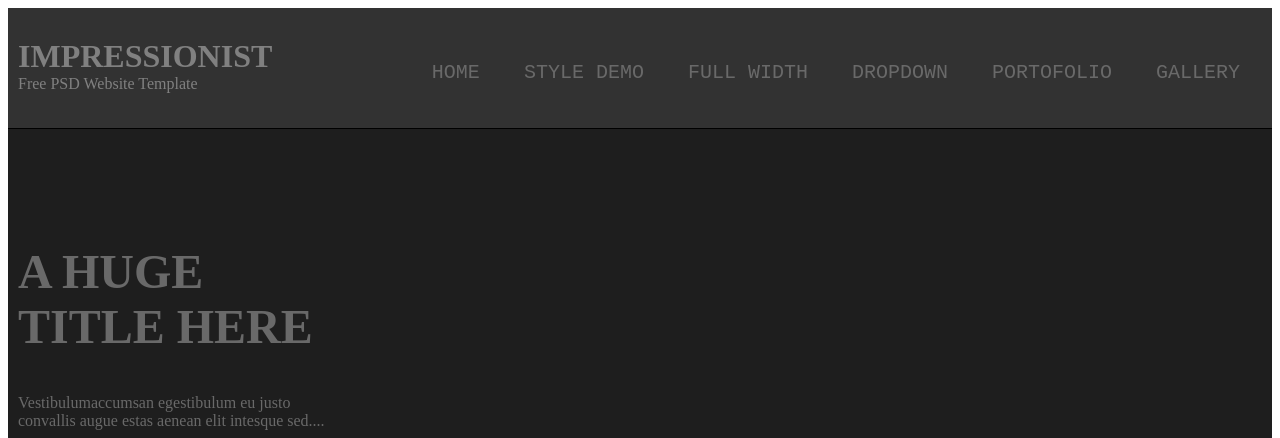
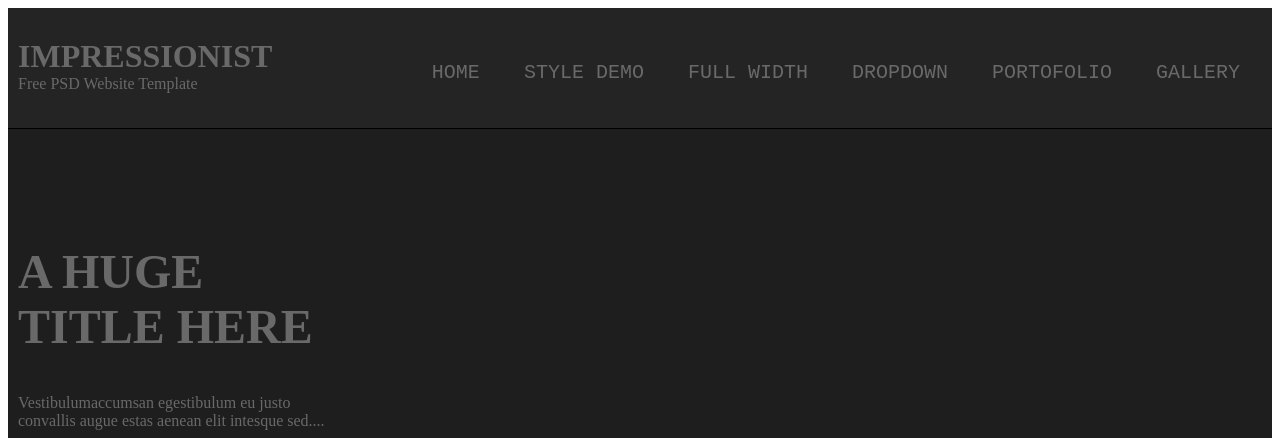
Before and after one commit to ErblinPelaj/PWWW18-19_Gr4, a website: page pwww/public_html/index.html in a window 1280 px wide. Shown: the top 438 px of the page. Drawn offline with Linux system fonts and the light colour scheme.

Commit message:
Update index.html

```diff
--- a/pwww/public_html/index.html
+++ b/pwww/public_html/index.html
@@ -6,7 +6,7 @@
         <meta charset="UTF-8">
        <style>
           header{
-              background-color: rgb(50,50,50);
+              background-color: rgb(36,36,36);
 
 
           }
@@ -15,12 +15,13 @@
               border-bottom: thin solid black;
               height:120px;
 
+
           }
           #head1{
                margin: 0px;
               padding-top: 30px;
               padding-left: 10px;
-              color: gray;
+              color: dimgray;
               font-family: "Times New Roman",Times,serif;
               font-weight:normal;
               text-align: left;
@@ -86,11 +87,11 @@
 
           #pjesa3
           {
-              height:500px;
+            height:500px;
             margin: 0px 0px 0px 0px;
-              background-color: lightgray;
-              padding: 20px 10px;
-               border-bottom: 15px solid gray;
+            background-color: lightgray;
+            padding: 20px 10px;
+            border-bottom: 15px solid gray;
           }
 
           .forth
```
